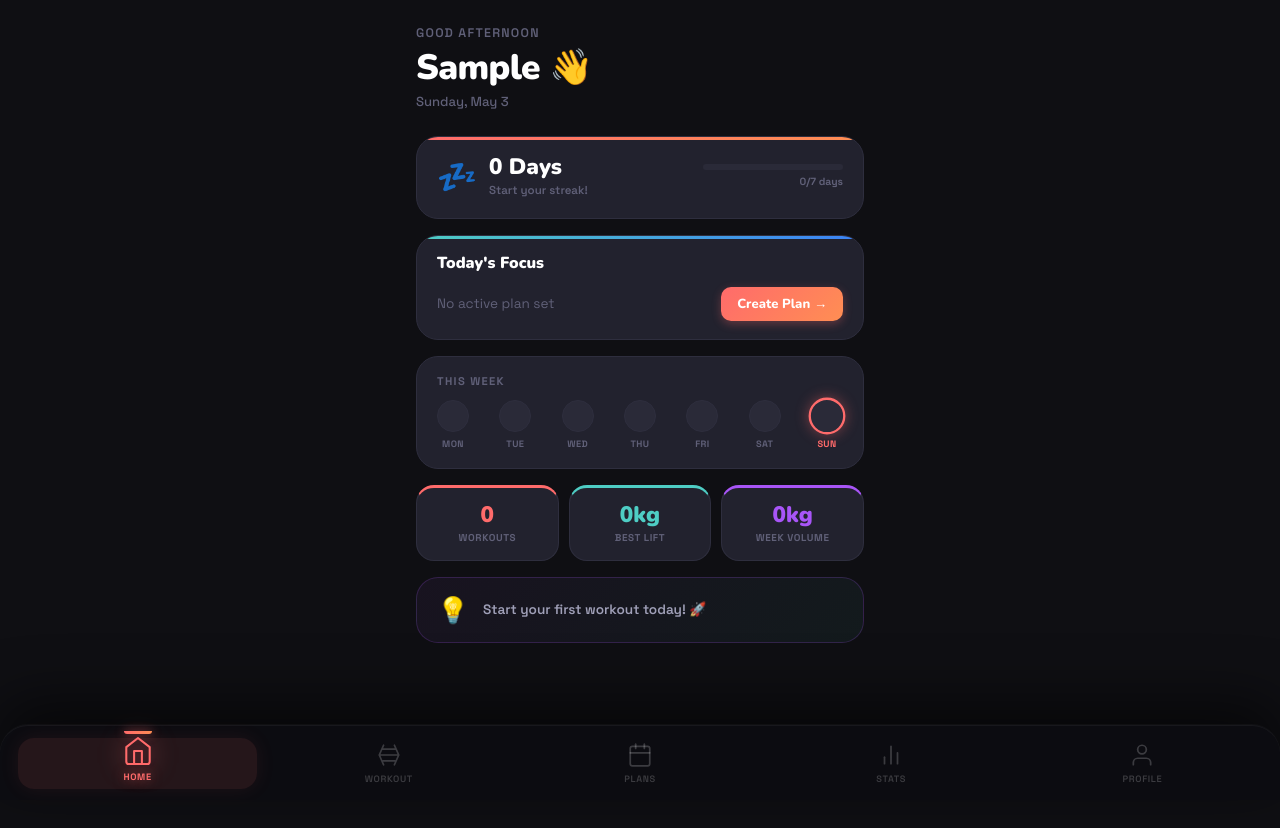
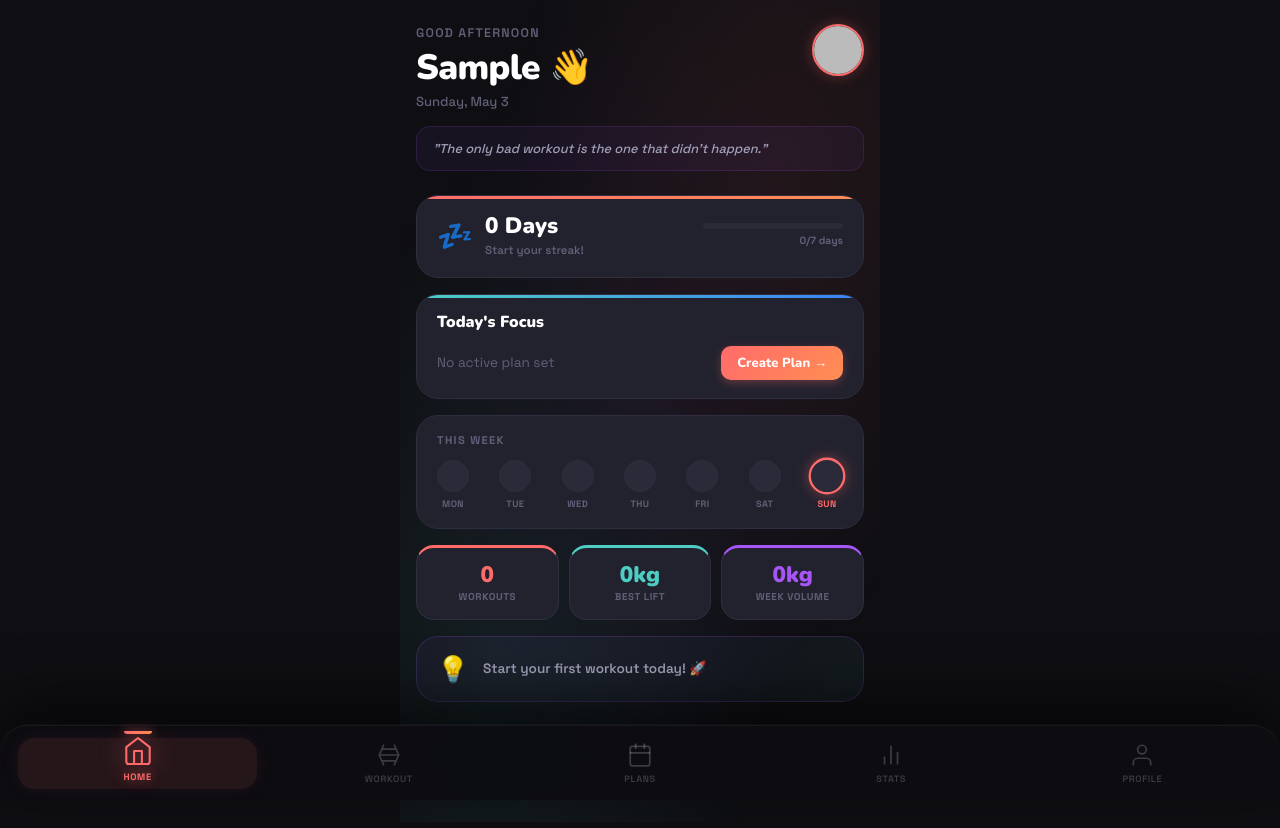
Before and after one commit to logeshk48/fitlog, a React (Vite) app: page /#/ in a window 1280 px wide. Shown: the top 828 px of the page. Built offline with nearby package versions, Linux system fonts and the light colour scheme; no server answers; the database is empty; sample sign-in values are in the browser's storage.

Commit message:
✨ Dashboard: Avatar, quotes, counter animations, hover effects

```diff
--- a/src/pages/Dashboard/Dashboard.css
+++ b/src/pages/Dashboard/Dashboard.css
@@ -6,6 +6,49 @@
   padding-bottom: 120px;
   max-width: 480px;
   margin: 0 auto;
+  position: relative;
+}
+
+.dashboard::before {
+  content: '';
+  position: fixed;
+  top: 0;
+  left: 0;
+  right: 0;
+  bottom: 0;
+  background:
+    radial-gradient(ellipse at 20% 20%, rgba(255,107,107,0.08) 0%, transparent 50%),
+    radial-gradient(ellipse at 80% 80%, rgba(78,205,196,0.08) 0%, transparent 50%),
+    radial-gradient(ellipse at 50% 50%, rgba(168,85,247,0.05) 0%, transparent 70%);
+  animation: bgShift 8s ease-in-out infinite alternate;
+  pointer-events: none;
+  z-index: 0;
+}
+
+.dashboard > * {
+  position: relative;
+  z-index: 1;
+}
+
+@keyframes bgShift {
+  0% {
+    background:
+      radial-gradient(ellipse at 20% 20%, rgba(255,107,107,0.08) 0%, transparent 50%),
+      radial-gradient(ellipse at 80% 80%, rgba(78,205,196,0.08) 0%, transparent 50%),
+      radial-gradient(ellipse at 50% 50%, rgba(168,85,247,0.05) 0%, transparent 70%);
+  }
+  50% {
+    background:
+      radial-gradient(ellipse at 80% 20%, rgba(255,107,107,0.08) 0%, transparent 50%),
+      radial-gradient(ellipse at 20% 80%, rgba(78,205,196,0.08) 0%, transparent 50%),
+      radial-gradient(ellipse at 50% 50%, rgba(168,85,247,0.05) 0%, transparent 70%);
+  }
+  100% {
+    background:
+      radial-gradient(ellipse at 50% 80%, rgba(255,107,107,0.08) 0%, transparent 50%),
+      radial-gradient(ellipse at 50% 20%, rgba(78,205,196,0.08) 0%, transparent 50%),
+      radial-gradient(ellipse at 80% 50%, rgba(168,85,247,0.05) 0%, transparent 70%);
+  }
 }
 
 /* ================================
@@ -48,6 +91,13 @@
   margin-bottom: 24px;
 }
 
+.greeting-top {
+  display: flex;
+  align-items: flex-start;
+  justify-content: space-between;
+  margin-bottom: 14px;
+}
+
 .greeting-time {
   font-family: 'Space Grotesk', sans-serif;
   font-size: 0.78rem;
@@ -76,6 +126,67 @@
 }
 
 /* ================================
+   AVATAR
+================================ */
+.avatar-wrap { flex-shrink: 0; }
+
+.user-avatar {
+  width: 52px;
+  height: 52px;
+  border-radius: 50%;
+  border: 2px solid var(--color-primary);
+  object-fit: cover;
+  box-shadow: 0 0 16px rgba(255,107,107,0.3);
+  transition: all 0.3s ease;
+}
+
+.user-avatar:hover {
+  transform: scale(1.08);
+  box-shadow: 0 0 24px rgba(255,107,107,0.5);
+}
+
+.user-avatar-placeholder {
+  width: 52px;
+  height: 52px;
+  border-radius: 50%;
+  background: var(--grad-primary);
+  display: flex;
+  align-items: center;
+  justify-content: center;
+  font-family: 'Nunito', sans-serif;
+  font-size: 1.3rem;
+  font-weight: 900;
+  color: white;
+  box-shadow: 0 0 16px rgba(255,107,107,0.3);
+  transition: all 0.3s ease;
+  cursor: pointer;
+}
+
+.user-avatar-placeholder:hover {
+  transform: scale(1.08);
+  box-shadow: 0 0 24px rgba(255,107,107,0.5);
+}
+
+/* ================================
+   DAILY QUOTE
+================================ */
+.daily-quote {
+  background: rgba(168,85,247,0.06);
+  border: 1px solid rgba(168,85,247,0.15);
+  border-radius: 14px;
+  padding: 12px 16px;
+}
+
+.daily-quote p {
+  font-family: 'Space Grotesk', sans-serif;
+  font-size: 0.8rem;
+  font-weight: 500;
+  color: var(--text-secondary);
+  line-height: 1.5;
+  font-style: italic;
+}
+
+/* ================================
    STREAK CARD
 ================================ */
 .streak-card {
@@ -90,6 +201,7 @@
   gap: 16px;
   position: relative;
   overflow: hidden;
+  transition: all 0.3s cubic-bezier(0.34, 1.56, 0.64, 1);
 }
 
 .streak-card::before {
@@ -102,6 +214,12 @@
   background: var(--grad-primary);
 }
 
+.streak-card:hover {
+  transform: translateY(-3px);
+  box-shadow: 0 8px 32px rgba(255,107,107,0.15);
+  border-color: rgba(255,107,107,0.3);
+}
+
 .streak-left {
   display: flex;
   align-items: center;
@@ -109,7 +227,7 @@
 }
 
 .streak-fire {
-  font-size: 2rem;
+  font-size: 1.8rem;
   animation: pulse 2s ease infinite;
 }
 
@@ -169,6 +287,7 @@
   margin-bottom: 16px;
   position: relative;
   overflow: hidden;
+  transition: all 0.3s cubic-bezier(0.34, 1.56, 0.64, 1);
 }
 
 .today-card::before {
@@ -179,6 +298,12 @@
   right: 0;
   height: 3px;
   background: var(--grad-secondary);
+}
+
+.today-card:hover {
+  transform: translateY(-3px);
+  box-shadow: 0 8px 32px rgba(78,205,196,0.15);
+  border-color: rgba(78,205,196,0.3);
 }
 
 .today-card-header {
@@ -206,7 +331,6 @@
   border: 1px solid var(--border);
 }
 
-/* No plan */
 .no-plan {
   display: flex;
   align-items: center;
@@ -234,16 +358,13 @@
 
 .create-plan-btn:active { transform: scale(0.95); }
 
-/* Rest day */
 .rest-day {
   display: flex;
   align-items: center;
   gap: 14px;
 }
 
-.rest-emoji {
-  font-size: 2rem;
-}
+.rest-emoji { font-size: 2rem; }
 
 .rest-day h3 {
   font-family: 'Nunito', sans-serif;
@@ -258,7 +379,6 @@
   color: var(--text-muted);
 }
 
-/* Focus muscles */
 .focus-content {
   display: flex;
   flex-direction: column;
@@ -279,6 +399,12 @@
   display: flex;
   flex-direction: column;
   gap: 4px;
+  transition: all 0.2s ease;
+}
+
+.focus-primary-card:hover {
+  background: rgba(255,107,107,0.12);
+  transform: scale(1.02);
 }
 
 .focus-secondary-card {
@@ -290,6 +416,12 @@
   display: flex;
   flex-direction: column;
   gap: 4px;
+  transition: all 0.2s ease;
+}
+
+.focus-secondary-card:hover {
+  background: rgba(78,205,196,0.12);
+  transform: scale(1.02);
 }
 
 .focus-muscle-label {
@@ -308,13 +440,11 @@
   color: var(--text-primary);
 }
 
-.focus-primary-card .focus-muscle-name {
-  color: var(--color-primary);
-}
-
+.focus-primary-card .focus-muscle-name { color: var(--color-primary); }
 .focus-secondary-card .focus-muscle-name {
   color: var(--color-secondary);
-  font-size: 0.85rem;
+  font-size: 0.82rem;
+  line-height: 1.2;
 }
 
 .not-set {
@@ -323,7 +453,6 @@
   font-style: italic;
 }
 
-/* Start Workout Button */
 .start-workout-btn {
   width: 100%;
   padding: 14px;
@@ -358,6 +487,13 @@
   border-radius: 22px;
   padding: 18px 20px;
   margin-bottom: 16px;
+  transition: all 0.3s cubic-bezier(0.34, 1.56, 0.64, 1);
+}
+
+.week-card:hover {
+  transform: translateY(-3px);
+  box-shadow: 0 8px 32px rgba(168,85,247,0.12);
+  border-color: rgba(168,85,247,0.2);
 }
 
 .section-title {
@@ -442,19 +578,16 @@
   flex-direction: column;
   align-items: center;
   gap: 4px;
-  transition: all 0.2s ease;
+  transition: all 0.3s cubic-bezier(0.34, 1.56, 0.64, 1);
 }
 
-.stat-box:nth-child(1) {
-  border-top: 3px solid var(--color-primary);
-}
+.stat-box:nth-child(1) { border-top: 3px solid var(--color-primary); }
+.stat-box:nth-child(2) { border-top: 3px solid var(--color-secondary); }
+.stat-box:nth-child(3) { border-top: 3px solid var(--color-purple); }
 
-.stat-box:nth-child(2) {
-  border-top: 3px solid var(--color-secondary);
-}
-
-.stat-box:nth-child(3) {
-  border-top: 3px solid var(--color-purple);
+.stat-box:hover {
+  transform: translateY(-4px) scale(1.02);
+  box-shadow: 0 8px 24px rgba(0,0,0,0.3);
 }
 
 .stat-box-value {
@@ -495,12 +628,15 @@
     rgba(78,205,196,0.06)
   );
   border-color: rgba(168,85,247,0.2);
+  transition: all 0.3s ease;
 }
 
-.insight-icon {
-  font-size: 1.6rem;
-  flex-shrink: 0;
+.insight-card:hover {
+  transform: translateY(-2px);
+  box-shadow: 0 8px 24px rgba(168,85,247,0.15);
 }
+
+.insight-icon { font-size: 1.6rem; flex-shrink: 0; }
 
 .insight-text {
   font-family: 'Space Grotesk', sans-serif;
--- a/src/pages/Dashboard/Dashboard.jsx
+++ b/src/pages/Dashboard/Dashboard.jsx
@@ -7,6 +7,71 @@ import './Dashboard.css'
 
 const DAYS = ['Mon', 'Tue', 'Wed', 'Thu', 'Fri', 'Sat', 'Sun']
 const FULL_DAYS = ['Monday', 'Tuesday', 'Wednesday', 'Thursday', 'Friday', 'Saturday', 'Sunday']
+
+const QUOTES = [
+  "The only bad workout is the one that didn't happen.",
+  "Push yourself because no one else is going to do it for you.",
+  "Sweat is just fat crying.",
+  "Your body can stand almost anything. It's your mind you have to convince.",
+  "The pain you feel today will be the strength you feel tomorrow.",
+  "Don't stop when you're tired. Stop when you're done.",
+  "Wake up. Work out. Look hot. Kick ass.",
+  "Train insane or remain the same.",
+  "Believe in yourself and all that you are.",
+  "No pain, no gain. Shut up and train.",
+  "Be stronger than your excuses.",
+  "Results happen over time, not overnight.",
+]
+
+const getDailyQuote = () => {
+  const day = new Date().getDay()
+  return QUOTES[day % QUOTES.length]
+}
+
+// Counter animation hook
+function useCounter(target, duration = 1500) {
+  const [count, setCount] = useState(0)
+  useEffect(() => {
+    if (target === 0) return
+    let start = 0
+    const increment = target / (duration / 16)
+    const timer = setInterval(() => {
+      start += increment
+      if (start >= target) {
+        setCount(target)
+        clearInterval(timer)
+      } else {
+        setCount(Math.floor(start))
+      }
+    }, 16)
+    return () => clearInterval(timer)
+  }, [target])
+  return count
+}
+
+// Stats grid with counter animations
+function StatsGrid({ stats }) {
+  const totalCount = useCounter(stats.total)
+  const liftCount = useCounter(stats.bestLift)
+  const volumeCount = useCounter(stats.weekVolume)
+
+  return (
+    <div className="stats-grid animate-5">
+      <div className="stat-box">
+        <span className="stat-box-value">{totalCount}</span>
+        <span className="stat-box-label">Workouts</span>
+      </div>
+      <div className="stat-box">
+        <span className="stat-box-value">{liftCount}kg</span>
+        <span className="stat-box-label">Best Lift</span>
+      </div>
+      <div className="stat-box">
+        <span className="stat-box-value">{volumeCount}kg</span>
+        <span className="stat-box-label">Week Volume</span>
+      </div>
+    </div>
+  )
+}
 
 function Dashboard() {
   const { user } = useContext(AuthContext)
@@ -163,6 +228,8 @@ function Dashboard() {
 
       {/* ===== GREETING ===== */}
       <div className="greeting-section animate-1">
+        <div className="greeting-top">
+          <div>
             <p className="greeting-time">{getGreeting()}</p>
             <h1 className="greeting-name">{getFirstName()} 👋</h1>
             <p className="greeting-date">
@@ -173,11 +240,31 @@ function Dashboard() {
               })}
             </p>
           </div>
+          <div className="avatar-wrap">
+            {user?.photoURL ? (
+              <img src={user.photoURL} alt="avatar" className="user-avatar" />
+            ) : (
+              <div className="user-avatar-placeholder">
+                {getFirstName()[0]?.toUpperCase()}
+              </div>
+            )}
+          </div>
+        </div>
+
+        {/* Daily Quote */}
+        <div className="daily-quote">
+          <p>"{getDailyQuote()}"</p>
+        </div>
+      </div>
 
       {/* ===== STREAK CARD ===== */}
       <div className="streak-card animate-2">
         <div className="streak-left">
-          <div className="streak-fire">{streak > 0 ? '🔥' : '💤'}</div>
+          <div className="streak-fire">
+            {streak === 0 ? '💤' :
+             streak < 3 ? '🔥' :
+             streak < 7 ? '🔥🔥' : '🔥🔥🔥'}
+          </div>
           <div>
             <h2 className="streak-number">{streak} Day{streak !== 1 ? 's' : ''}</h2>
             <p className="streak-label">
@@ -277,20 +364,7 @@ function Dashboard() {
       </div>
 
       {/* ===== QUICK STATS ===== */}
-      <div className="stats-grid animate-5">
-        <div className="stat-box">
-          <span className="stat-box-value">{stats.total}</span>
-          <span className="stat-box-label">Workouts</span>
-        </div>
-        <div className="stat-box">
-          <span className="stat-box-value">{stats.bestLift}kg</span>
-          <span className="stat-box-label">Best Lift</span>
-        </div>
-        <div className="stat-box">
-          <span className="stat-box-value">{stats.weekVolume}kg</span>
-          <span className="stat-box-label">Week Volume</span>
-        </div>
-      </div>
+      <StatsGrid stats={stats} />
 
       {/* ===== SMART INSIGHT ===== */}
       <div className="insight-card animate-6">
```
Lines whose indentation alone changed are shown as unchanged.
